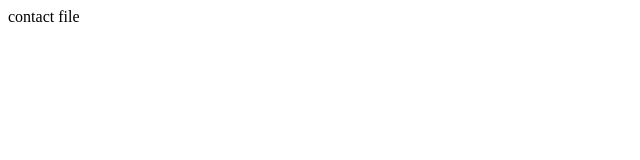
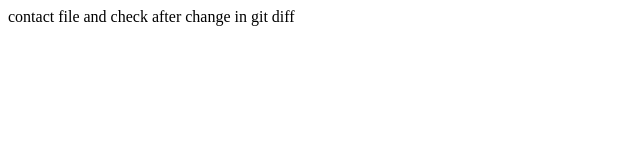
Before and after one commit to Khushiagrwal/learn_git, a plain HTML site: page contact.html in a window 1280 px wide. Shown: the whole page, without its empty margins (0-640 px from the left). Drawn offline with Linux system fonts and the light colour scheme.

Commit message:
change commit

```diff
--- a/contact.html
+++ b/contact.html
@@ -6,6 +6,6 @@
     <title>Document</title>
 </head>
 <body>
-    contact file
+    contact file and check after change in git diff
 </body>
 </html>
```
